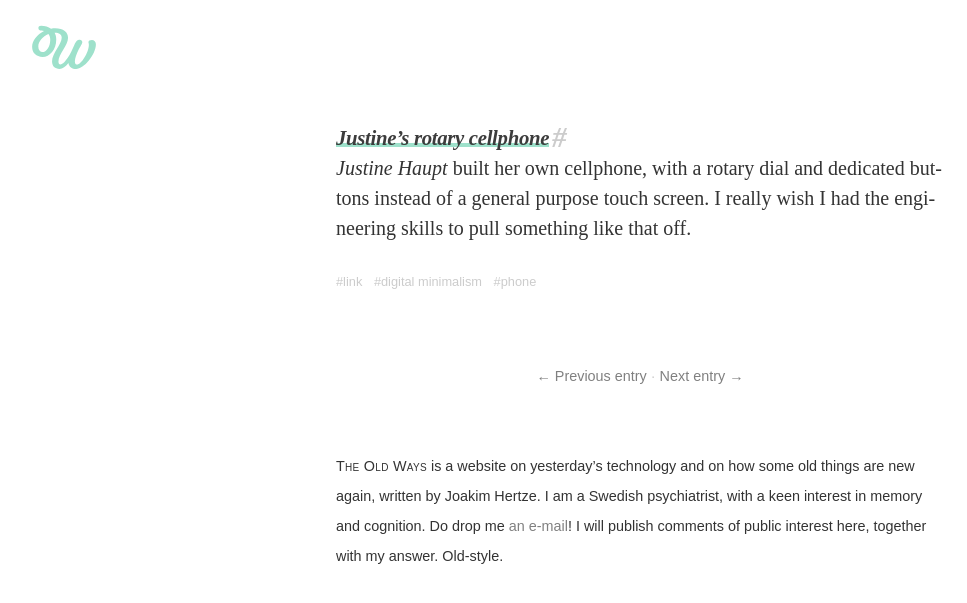
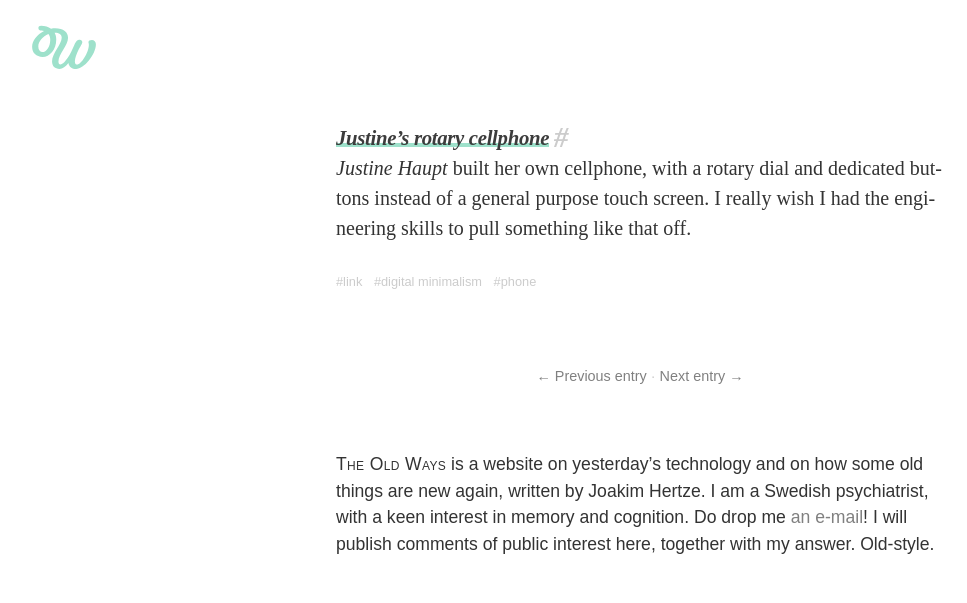
Before and after one commit to hertze/hertze.github.io, a Jekyll site: the page built from _posts/2020-02-16-rotary-phone.md, in a window 1280 px wide. Shown: the top 603 px of the page, without its empty margins (0-967 px from the left). Built offline with Jekyll 4.4.1, drawn with Linux system fonts in a browser that asks for light colours; some web fonts are replaced.

Commit message:
Update main.scss

```diff
--- a/assets/main.scss
+++ b/assets/main.scss
@@ -62,7 +62,7 @@ article ol, article ul {
 }
 
 footer {
-	@include font($metafont, 400, normal, 0.9rem, 1.875rem);
+	@include font($metafont, 400, normal, 1.1rem, 1.5);
 	@include hyphernation(auto);
 	margin: 3.75rem auto 1.75rem auto;
 	max-width: $footerwidth;
@@ -237,7 +237,7 @@ article .outbound .anchor {
 	position: relative;
 	height: 0;
 	width: 1rem;
-	left: 0.2rem;
+	left: 0.3rem;
 	top: 0.08rem;
 	color: #ccc;
 	background-image: none;
```
